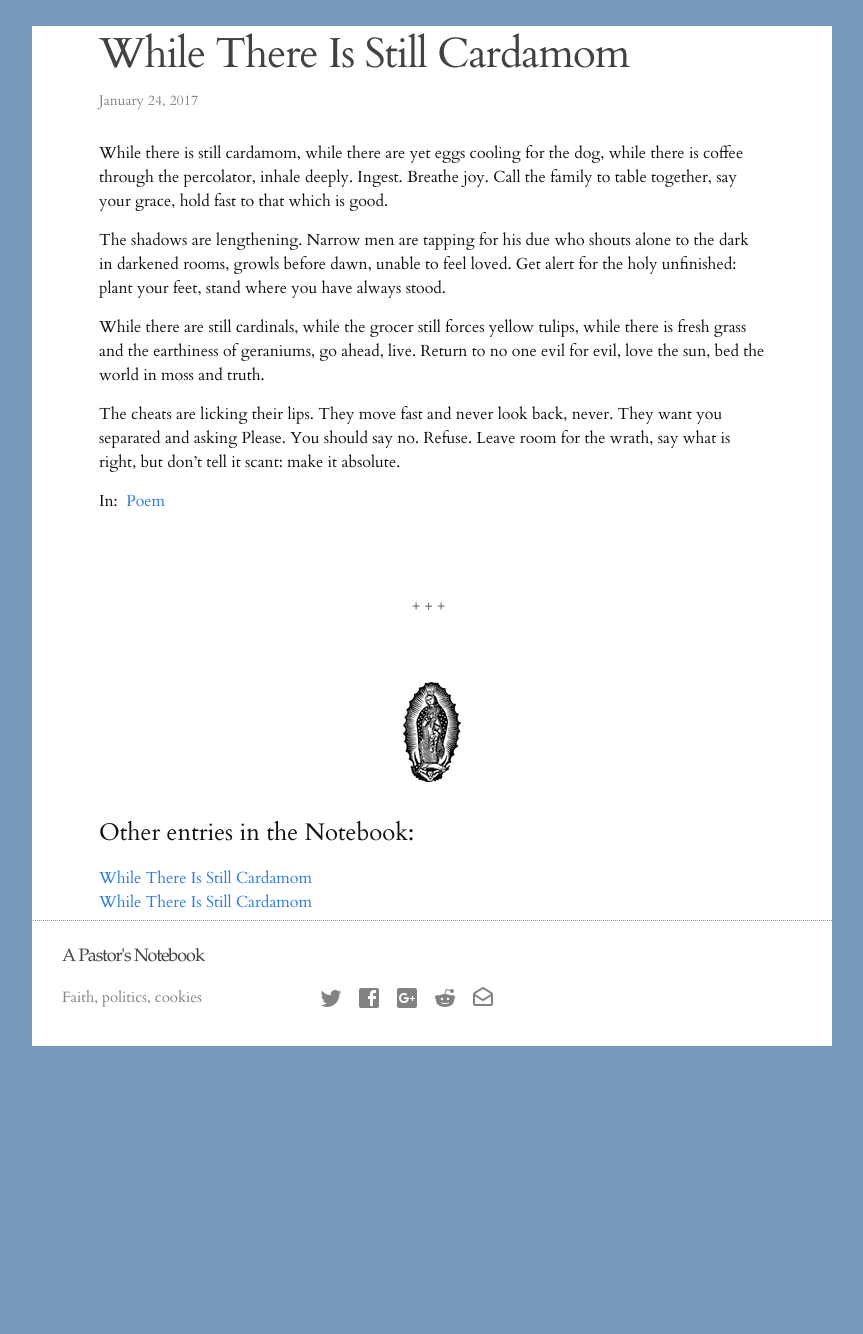
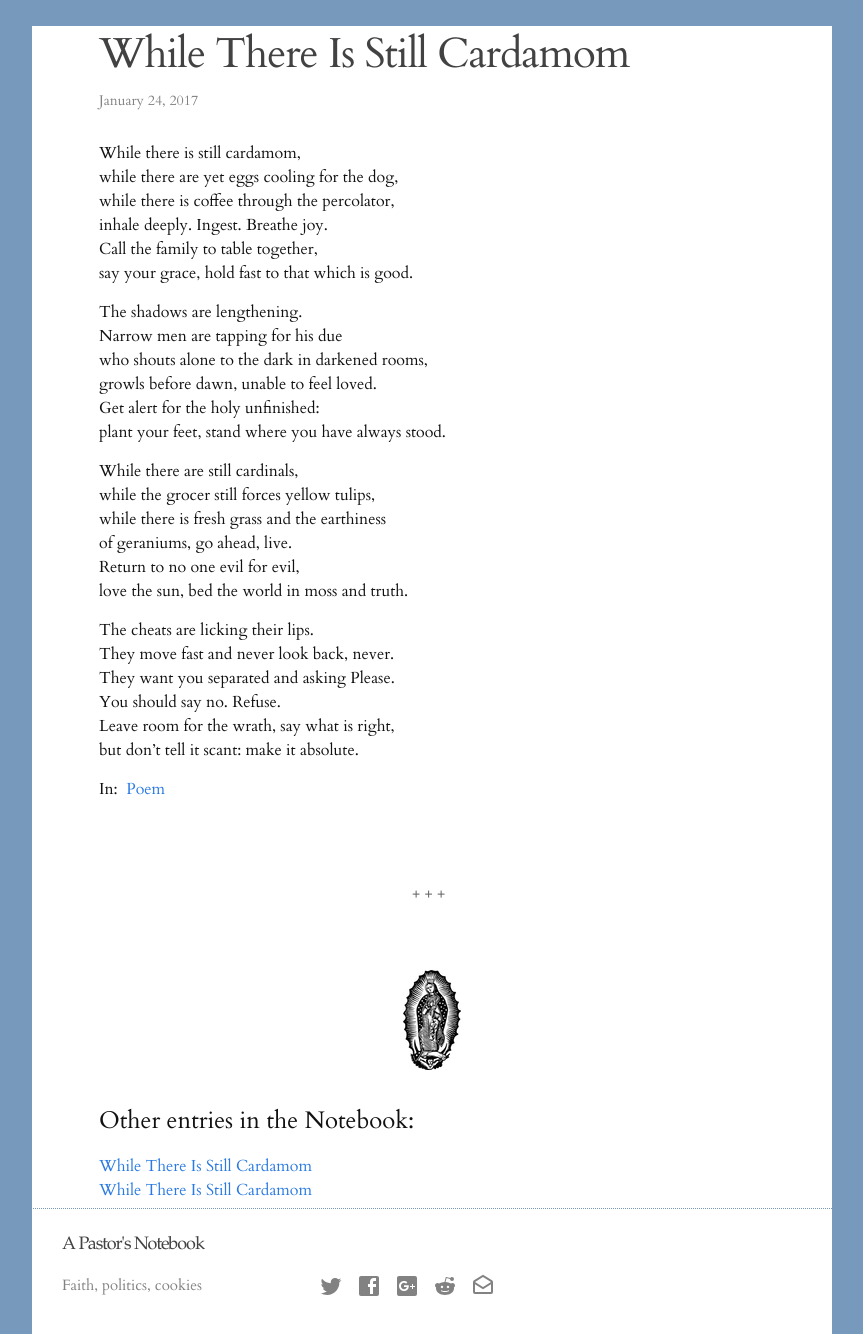
Before and after one commit to pastordan/pastordan.github.io, a Jekyll site: the page built from _posts/2017-01-24-while-there-is-still-cardamom.md, in a window 1280 px wide, cut to the strip 104-1438 px from the top of the page. Shown: the whole strip, without its empty margins (208-1071 px from the left). Built offline with Jekyll 4.4.1, drawn with Linux system fonts in a browser that asks for light colours; nearby versions of some CDN libraries; library files that are not in the unit come from our copies; before the commit the page ends 1150 px from its top, so only the background shows below that.

```diff
--- a/_posts/2017-01-24-while-there-is-still-cardamom.md
+++ b/_posts/2017-01-24-while-there-is-still-cardamom.md
@@ -5,31 +5,31 @@ date: 2017-01-24 21:40:20
 tags: poem
 ---
 
-While there is still cardamom,
-while there are yet eggs cooling for the dog,
-while there is coffee through the percolator,
-inhale deeply. Ingest. Breathe joy.
-Call the family to table together,
+While there is still cardamom,<br>
+while there are yet eggs cooling for the dog,<br>
+while there is coffee through the percolator,<br>
+inhale deeply. Ingest. Breathe joy.<br>
+Call the family to table together,<br>
 say your grace, hold fast to that which is good.
 
-The shadows are lengthening.
-Narrow men are tapping for his due
-who shouts alone to the dark in darkened rooms,
-growls before dawn, unable to feel loved.
-Get alert for the holy unfinished:
+The shadows are lengthening.<br>
+Narrow men are tapping for his due<br>
+who shouts alone to the dark in darkened rooms,<br>
+growls before dawn, unable to feel loved.<br>
+Get alert for the holy unfinished:<br>
 plant your feet, stand where you have always stood.
 
-While there are still cardinals,
-while the grocer still forces yellow tulips,
-while there is fresh grass and the earthiness
-of geraniums, go ahead, live.
-Return to no one evil for evil,
+While there are still cardinals,<br>
+while the grocer still forces yellow tulips,<br>
+while there is fresh grass and the earthiness<br>
+of geraniums, go ahead, live.<br>
+Return to no one evil for evil,<br>
 love the sun, bed the world in moss and truth.
 
-The cheats are licking their lips.
-They move fast and never look back, never.
-They want you separated and asking Please.
-You should say no. Refuse.
-Leave room for the wrath, say what is right,
+The cheats are licking their lips.<br>
+They move fast and never look back, never.<br>
+They want you separated and asking Please.<br>
+You should say no. Refuse.<br>
+Leave room for the wrath, say what is right,<br>
 but don't tell it scant: make it absolute.
 <!--share-->
```
